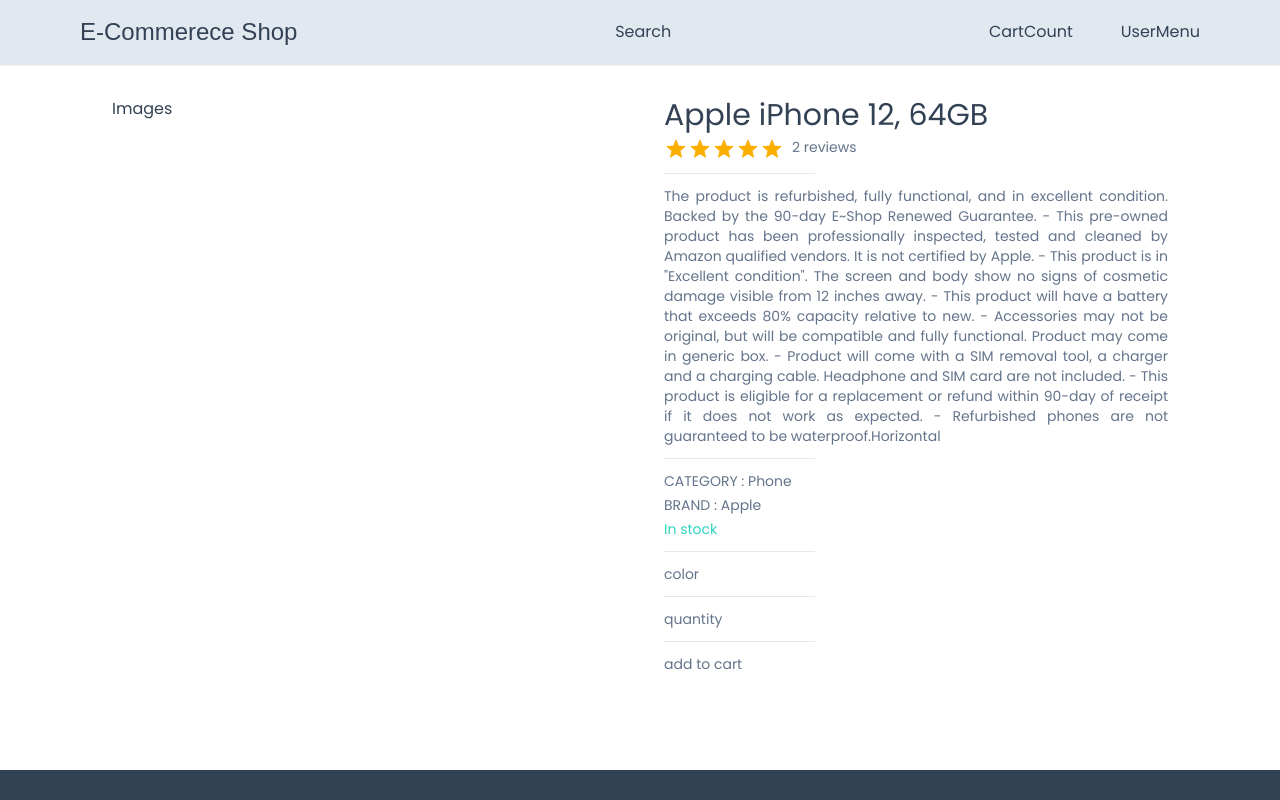
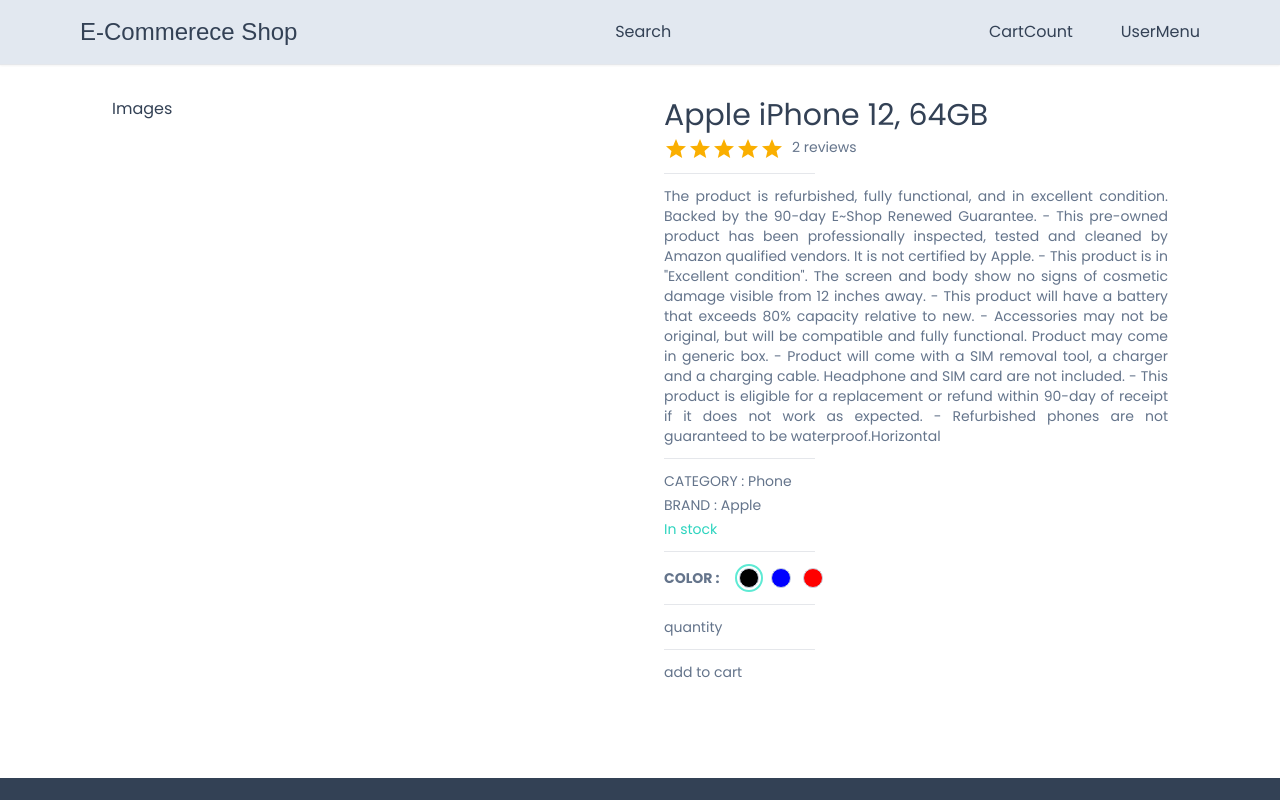
Before and after one commit to Alireza-hajizaki/Next13-E-Commerce, a Next.js app: page /product/1 in a window 1280 px wide. Shown: the top 800 px of the page. Built offline with nearby package versions, Linux system fonts and the light colour scheme; a web font is replaced by a local one.

Commit message:
set color created

```diff
--- /dev/null
+++ b/app/components/products/SetColot.tsx
@@ -0,0 +1,31 @@
+'use client'
+
+import { CartProductType , SelectedImgType } from "@/app/product/[productId]/ProductDetails";
+
+interface SetColorProps {
+    images: SelectedImgType[],
+    cartProduct: CartProductType,
+    handleColorSelect: (value : SelectedImgType) => void
+}
+
+const SetColor :React.FC<SetColorProps> = ({images,cartProduct,handleColorSelect}) => {
+    return (
+        <div>
+            <div className="flex gap-4 items-center">
+                <span className="font-semibold">COLOR :</span>
+                <div className="flex gap-1">
+                    {images.map( (image) => {
+                        return(
+                            <div key={image.color} onClick={() => handleColorSelect(image)} className={`h-7 w-7 rounded-full border-teal-300 flex items-center justify-center
+                            ${cartProduct.selectedImg.color === image.color ? "border-[2.5px]":"border-none"}`}>
+                             <div style={{background: image.colorCode}} className="h-5 w-5 rounded-full border-[1.2px] border-slate-300 cursor-pointer"></div>
+                            </div>
+                        );
+                    })}
+                </div>
+            </div>
+        </div>
+     );
+}
+
+export default SetColor;
--- a/app/product/[productId]/ProductDetails.tsx
+++ b/app/product/[productId]/ProductDetails.tsx
@@ -1,6 +1,7 @@
 'use client';
-
+import {useCallback, useState} from "react";
 import { Rating } from "@mui/material";
+import SetColor from "@/app/components/products/SetColot";
 
 interface ProductDetailsProps {
     product: any;
@@ -10,9 +11,43 @@
     return <hr className="w-[30%] my-2"/>
 }
 
+export type CartProductType = {
+    id: string,
+    name: string,
+    description: string,
+    category: string,
+    brand: string,
+    selectedImg: SelectedImgType,
+    quantity: number,
+    price: number
+}
+
+export type SelectedImgType = {
+    color: string,
+    colorCode: string,
+    image: string
+}
+
 const ProductDetails :React.FC<ProductDetailsProps> = ({product}) => {
 
+    const [cartProduct, setCartProduct] = useState<CartProductType>({
+        id: product.id,
+        name: product.name,
+        description: product.description,
+        category: product.category,
+        brand: product.brand,
+        selectedImg: {...product.images[0]},
+        quantity: 1,
+        price: product.price,
+    })
+
     const productRating = product.reviews.reduce((acc:number , item:any) => item.rating + acc ,0 ) / product.reviews.length
+
+    const handleColorSelect = useCallback((value:SelectedImgType) => {
+        setCartProduct((perv) => {
+            return {...perv, selectedImg: value};
+        });
+    },[cartProduct.selectedImg])
 
     return (
         <div className="grid grid-cols-1 md:grid-cols-2 gap-12">
@@ -34,7 +69,11 @@
                  </div>
                  <div className={product.inStock ? "text-teal-400" : "text-rose-400"}>{product.inStock ? 'In stock' : 'Out of stock'}</div>
                  <Horizontal/>
-                 <div>color</div>
+                 <SetColor
+                 cartProduct={cartProduct}
+                 images={product.images}
+                 handleColorSelect={handleColorSelect}
+                 />
                  <Horizontal/>
                  <div>quantity</div>
                  <Horizontal/>
```
